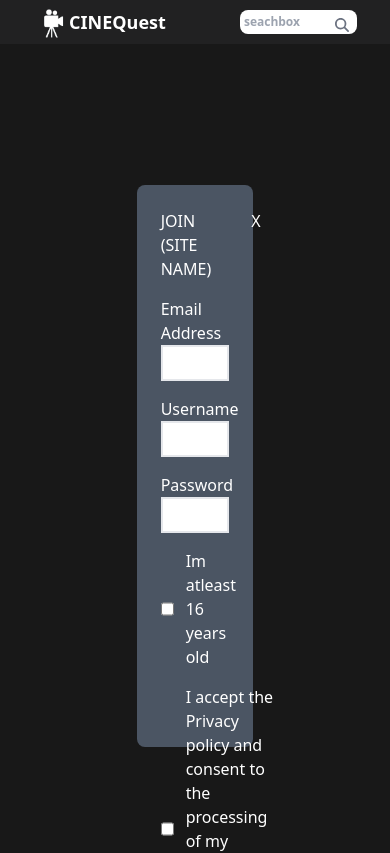
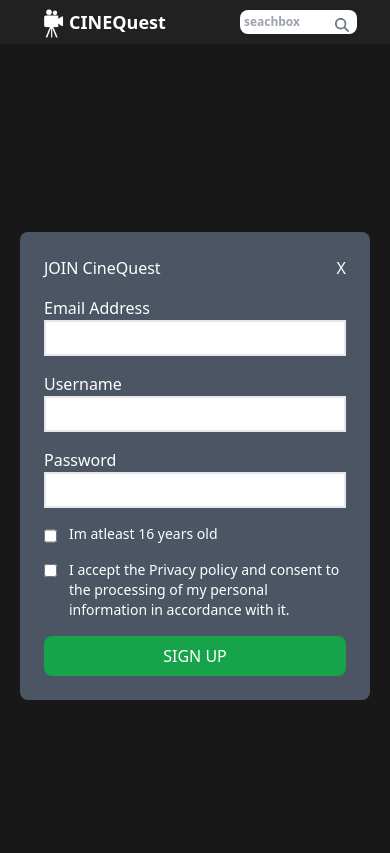
Before and after one commit to ayush7654/CineQuest, a React (Vite) app: page /createAccount in a window 390 px wide. Shown: the top 853 px of the page. Built offline with nearby package versions, Linux system fonts and the light colour scheme.

Commit message:
sign in pages updated for responsive design

```diff
--- a/src/Pages/CreateAccount.tsx
+++ b/src/Pages/CreateAccount.tsx
@@ -3,9 +3,9 @@
 export default function CreateAccount() {
   return (
     <div className=" h-screen flex justify-center items-center">
-      <div className=" h-2/3 w-1/3 flex flex-col gap-4 p-6  bg-gray-600 rounded-lg" >
-      <div className="flex flex-row gap-10">
-        <div>JOIN (SITE NAME)</div>
+      <div className="  w-full flex flex-col gap-4 p-6  bg-gray-600 rounded-lg sm:w-2/3 md:w-1/3"   >
+      <div className="flex flex-row justify-between">
+        <div>JOIN CineQuest</div>
         <div>X</div>
       </div>
 
@@ -22,18 +22,18 @@ export default function CreateAccount() {
         <input className="border-2 w-full  p-1"/></div>
 
       <div className="flex flex-row">
-        <input type='checkbox'/>
-        <div className="pl-3" >Im atleast 16 years old</div>
+        <input className='mt-1' type='checkbox'/>
+        <div className="pl-3 text-sm" >Im atleast 16 years old</div>
       </div>
-      <div  className="flex flex-row ">
-      <input type='checkbox'/>
+      <div  className="flex flex-row items-start text-sm ">
+      <input className='mt-1'  type='checkbox'/>
       <div className="pl-3"> I accept the Privacy policy and consent to the processing of my personal information in accordance with it.
       </div>
       </div>
 
 
-      <div className="flex justify-center">
-         <button className="bg-green-600 text-white w-1/2 p-2 font-medium rounded-lg ">SIGN UP</button>
+      <div className="flex justify-center w-full">
+         <button className="bg-green-600 text-white w-full p-2 font-medium rounded-lg ">SIGN UP</button>
       </div>
 
       </div>
--- a/src/Pages/FilmDetails.tsx
+++ b/src/Pages/FilmDetails.tsx
@@ -141,7 +141,7 @@ console.log( "this is film Details page",movie)
    <div className="flex flex-row borde border-white w-full h-[50%] sm:mt-48 md:mt-80  lg:mx-36  ">
         <div className="flex justify-center border-0 border-white h-full w-[40%] sm:w-[1/3]">
         <div className="border-0 border-white mt-28 w-[80%] h-[60%] overflow-hidde">
-        <img className="border-2 border-gray-600  object-cover" src={`https://image.tmdb.org/t/p/w200/${filmInfo.poster_path}`}/>
+        <img className="border-2 border-gray-600  object-cover" src={`https://image.tmdb.org/t/p/w500/${filmInfo.poster_path}`}/>
         <div className="py-4 text-sm flex justify-center text-gray-400 font-medium"><span>RATING:<span className="text-sm text-gray-200 sm:text-2xl"> {filmInfo.vote_average?.toFixed(1)}</span>/10</span></div>
         </div>
         </div>
--- a/src/Pages/SignIn.tsx
+++ b/src/Pages/SignIn.tsx
@@ -3,7 +3,7 @@ import { Link } from "react-router-dom"
 export default function SignIn() {
   return (
     <div className=" h-screen flex justify-center items-center">
-      <div className=" flex flex-col gap-3  h-2/5 w-1/3 p-4 bg-gray-600 rounded-lg">
+      <div className=" flex flex-col gap-3 w-full p-4 bg-gray-600 rounded-lg sm:w-2/3 md:w-1/3">
         <div>
           <div>Username</div>
           <input type ='text' className="border-2 w-full p-1"/>
@@ -19,10 +19,10 @@ export default function SignIn() {
         </div>
         <input type ='text' className="border-2 w-full p-1"/>
         </div>
-        <div className="flex justify-center mt-5"><button className="bg-green-600 text-white w-1/2 p-2 rounded-lg font-medium">Sign In</button></div>
+        <div className="flex justify-center mt-5"><button className="bg-green-600 text-white w-full p-2 rounded-lg font-medium">Sign In</button></div>
         <div className="flex flex-row gap-2 justify-center">
-        <div className="">Don't have an account?</div>
-        <div className="text-blue-600"><Link to={'../createAccount'}>Create one now!</Link></div>
+        <div className="text-xs">Don't have an account?</div>
+        <div className="text-xs text-blue-600"><Link to={'../createAccount'}>Create one now!</Link></div>
         </div>
 
 
```
